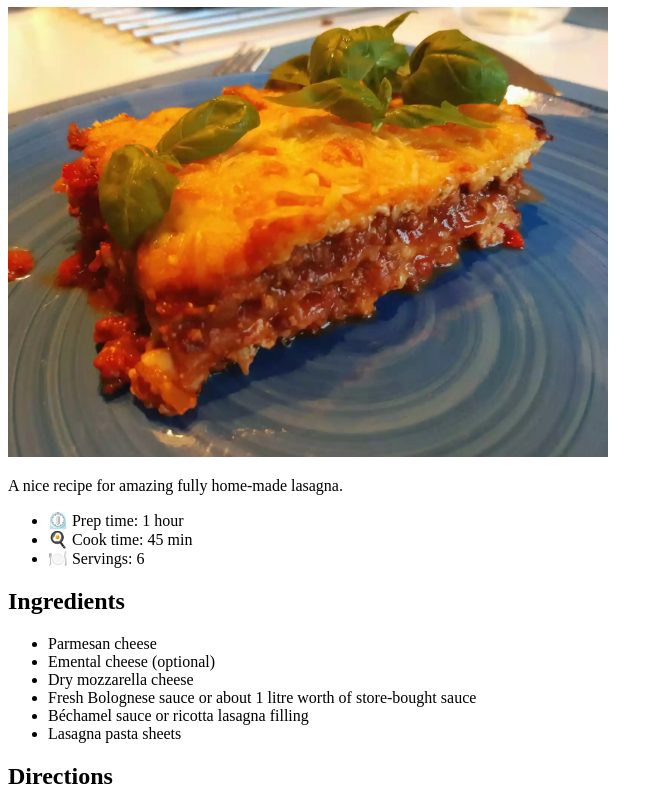
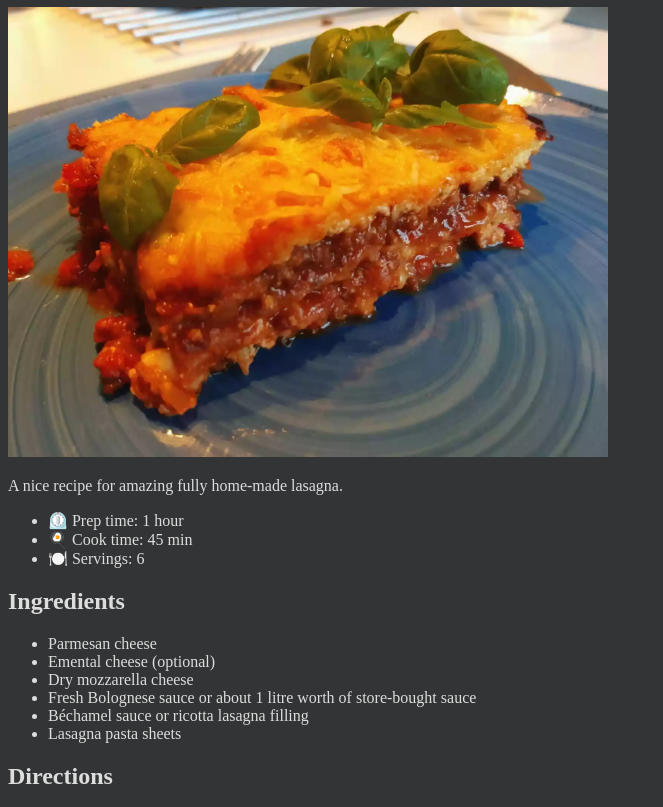
Before and after one commit to Bruno514/odin-recipes, a plain HTML site: page recipes/lasagna.html in a window 1280 px wide. Shown: the part 73-880 px from the top of the page, without its empty margins (0-663 px from the left). Drawn offline with Linux system fonts and the light colour scheme.

Commit message:
change to dark colors

```diff
--- a/recipes/lasagna.html
+++ b/recipes/lasagna.html
@@ -4,6 +4,7 @@
     <meta charset="UTF-8">
     <meta http-equiv="X-UA-Compatible" content="IE=edge">
     <meta name="viewport" content="width=device-width, initial-scale=1.0">
+    <link rel="stylesheet" href="../style.css">
     <title>Lasagna</title>
 </head>
 <body>
--- /dev/null
+++ b/style.css
@@ -0,0 +1,4 @@
+body {
+	background: #333435;
+	color: #dddddd;
+}
```
Also changed, not shown: index.html (+1 -0 lines), recipes/pancake.html (+1 -0 lines), recipes/tomato-flavored-hamburger-macaroni.html (+1 -0 lines).
